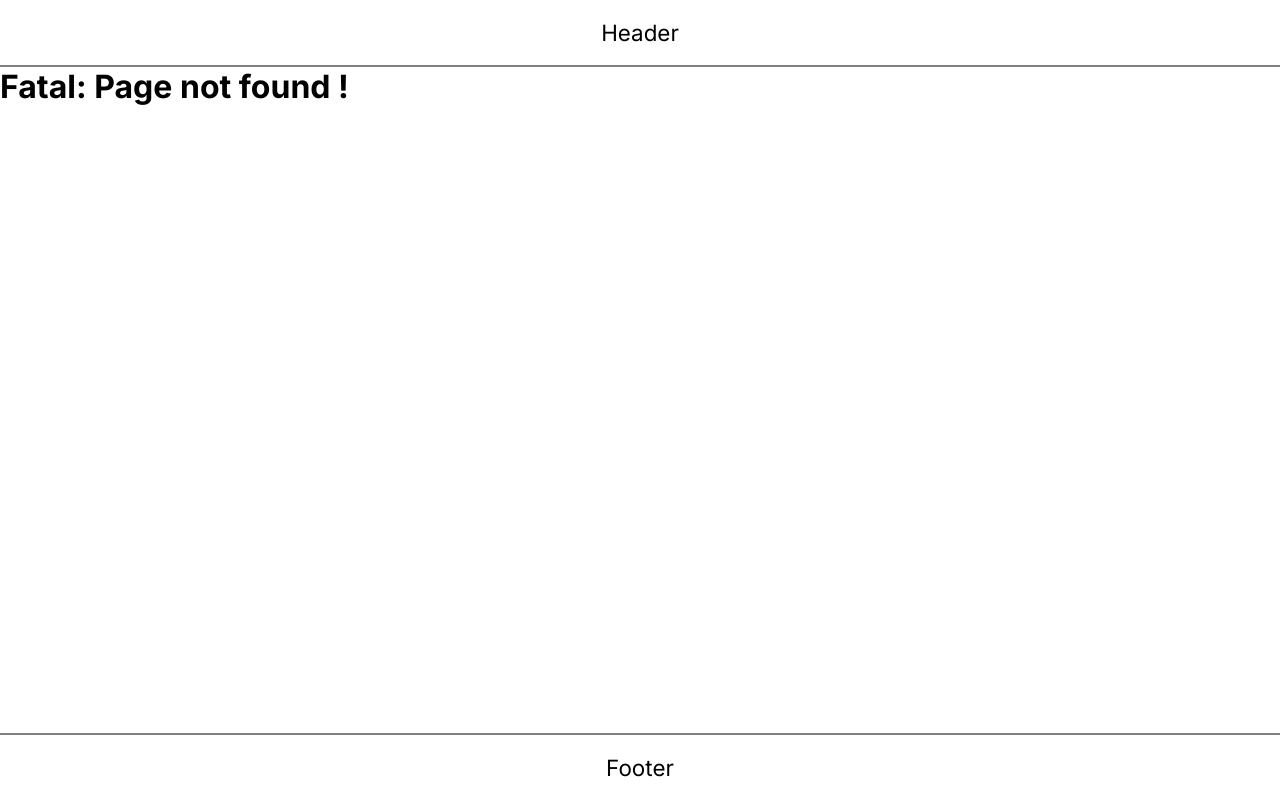
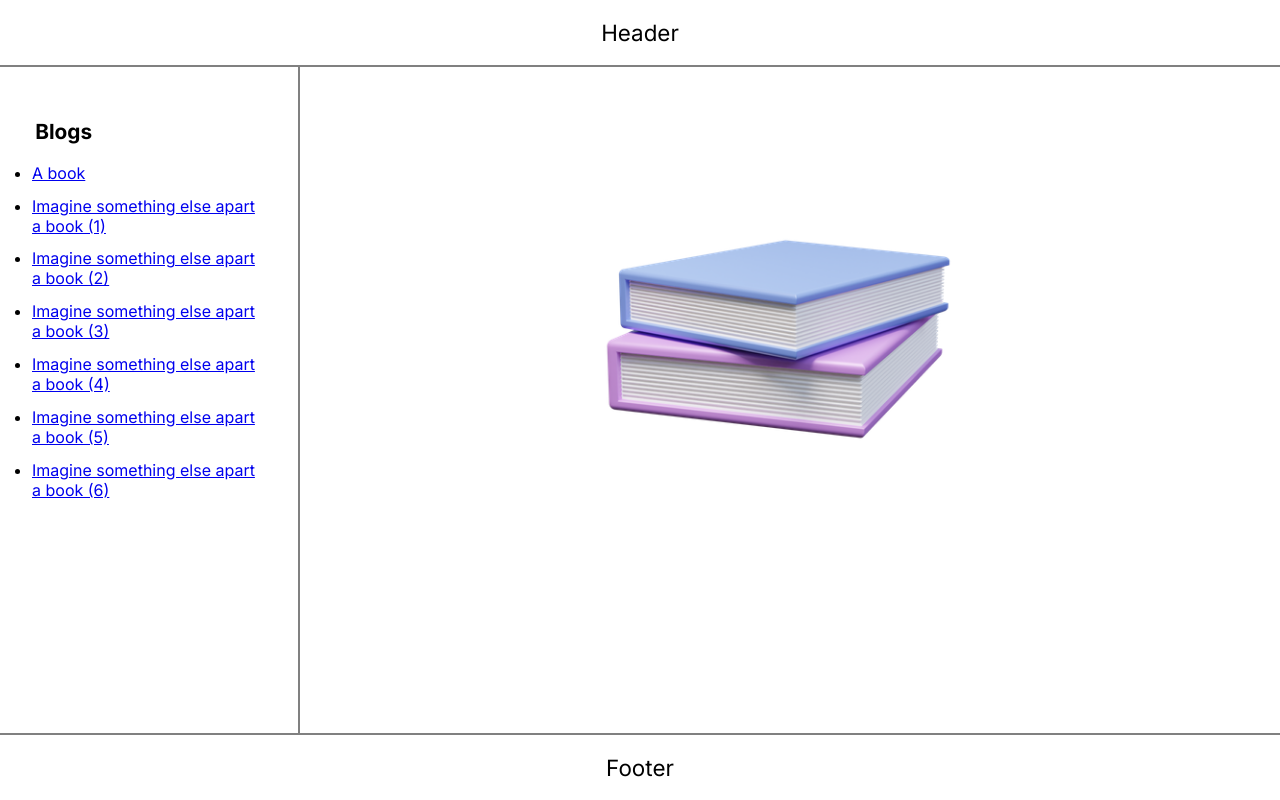
Before and after one commit to Abi-Nf/web3-route-blog-exo, a Next.js app: page /blog/1/image in a window 1280 px wide. Before the commit this address had no page. Built offline with nearby package versions, Linux system fonts and the light colour scheme.

Commit message:
feat: blog [id] image page

```diff
--- /dev/null
+++ b/src/app/blog/[id]/image/page.tsx
@@ -0,0 +1,16 @@
+import {PathParam} from "@/types";
+import {BlogItem, blogList} from "@/mock";
+
+interface Params {
+  id: string;
+}
+
+export default function ImagePage({ params: { id } }: PathParam<Params>){
+  const data: BlogItem = blogList[(+id)  - 1];
+
+  return (
+    <div className="blog-image-path">
+      <img className="blog-image-full" src={data.path} alt="sample image" />
+    </div>
+  )
+}
```
